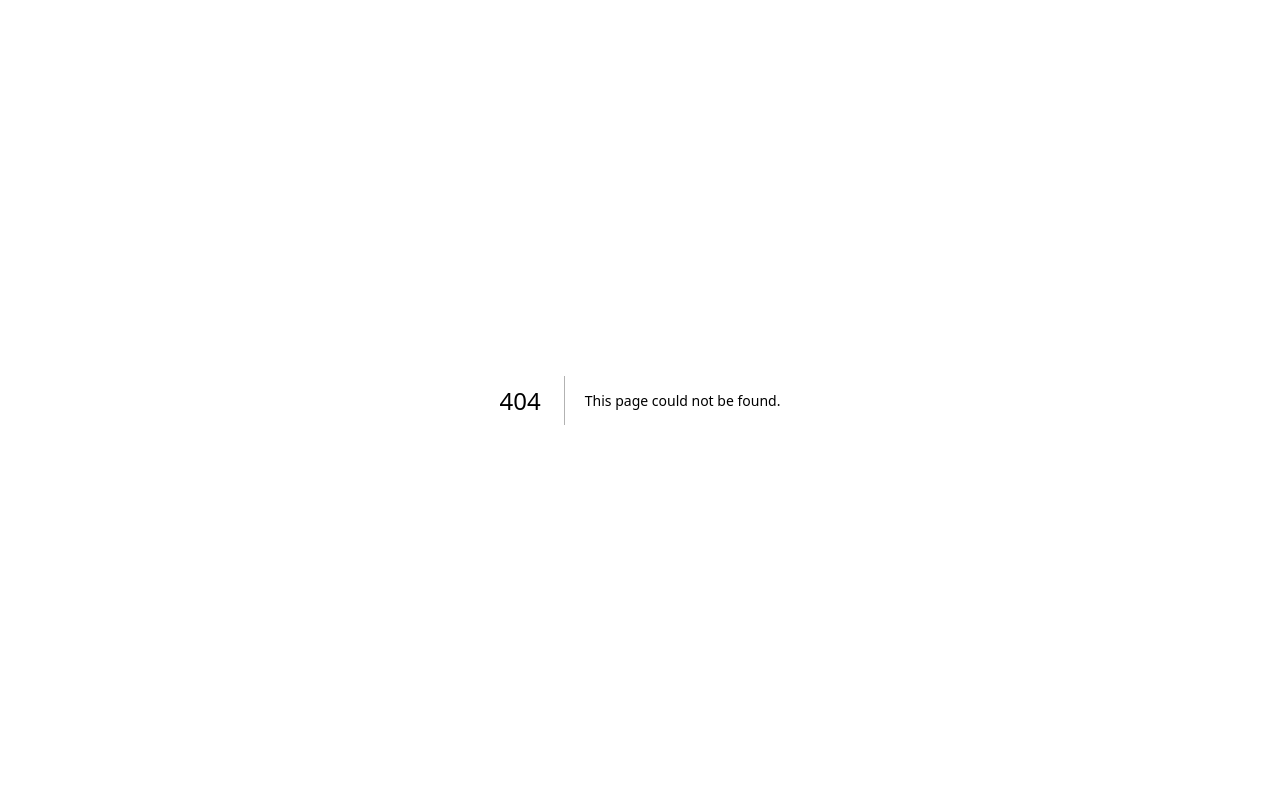
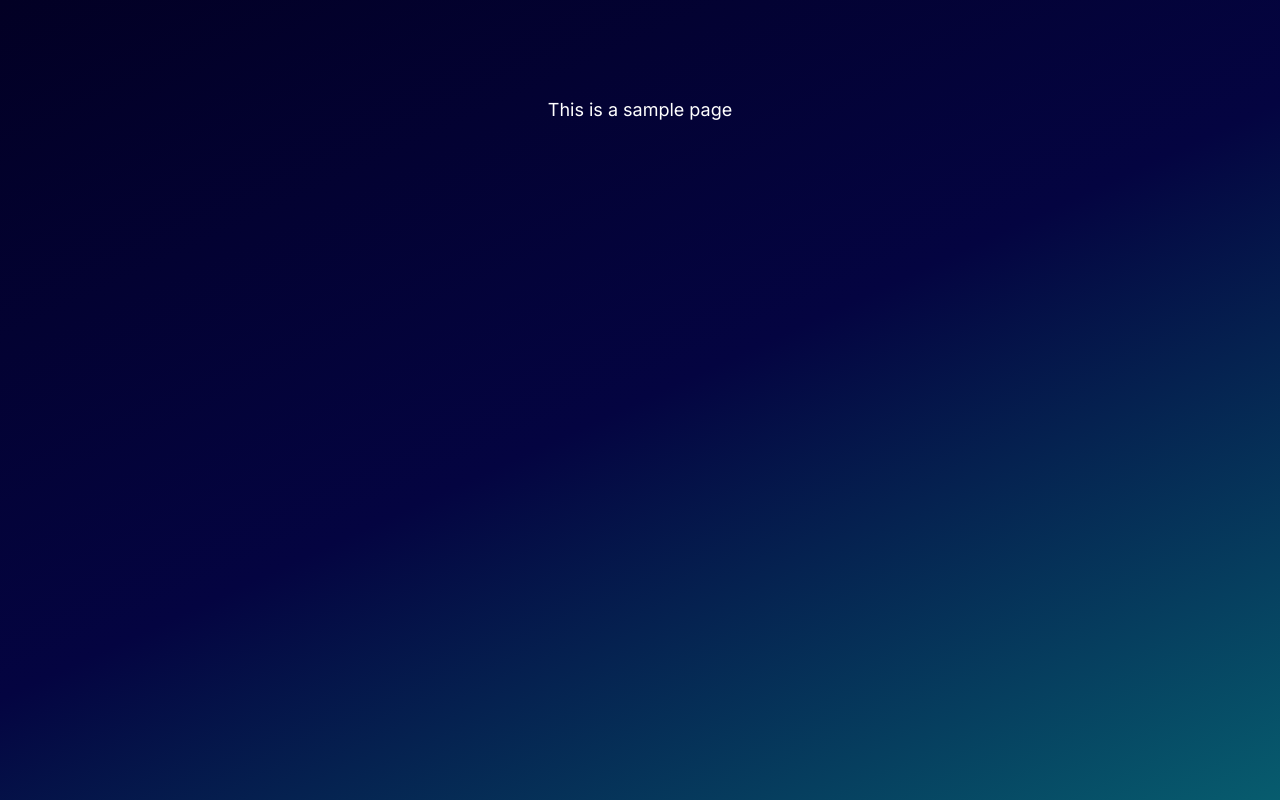
Before and after one commit to asiedujosh/bvs-system-frontend-, a Next.js app: page /sample in a window 1280 px wide. Before the commit this address had no page. Built offline with nearby package versions, Linux system fonts and the light colour scheme.

Commit message:
Add test page

```diff
--- a/src/app/page.js
+++ b/src/app/page.js
@@ -5,7 +5,7 @@ import { useEffect } from "react"
 export default function Home() {
   useEffect(() => {
     const router = useRouter()
-    router.push("/login")
+    router.push("/sample")
   }, [])
 
   return <div className="text-white text-lg">Welcome to Bvs</div>
--- /dev/null
+++ b/src/app/sample/page.js
@@ -0,0 +1,8 @@
+"use client"
+export default function Sample() {
+  return (
+    <main className="flex min-h-screen flex-col items-center justify-between py-24">
+      <h2 className="text-white text-lg">This is a sample page</h2>
+    </main>
+  )
+}
```
